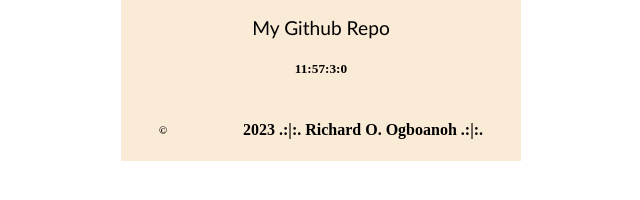
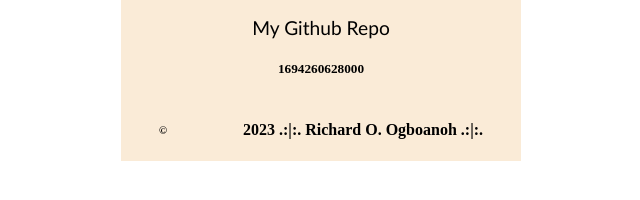
Before and after one commit to devalasa/hnginternship, a plain HTML site: page index.html in a window 1280 px wide. Shown: the part 404-604 px from the top of the page, 319-959 px from the left. Drawn offline with Linux system fonts and the light colour scheme.

Commit message:
update on my hng page

```diff
--- a/index.html
+++ b/index.html
@@ -43,14 +43,12 @@
     document.querySelector(".date").textContent = fulldate;
     let copyYear = `${year} .:|:. Richard O. Ogboanoh .:|:.`;
     document.querySelector(".copy").textContent = copyYear;
-    const utc = new Date();
-    let hour = utc.getUTCHours();
-    let minute = utc.getMinutes();
-    let seconds = utc.getSeconds();
-    let mSeconds = utc.getMilliseconds();
-    document.querySelector(".utc-time").textContent = `${hour}:${minute}:${seconds}:${mSeconds}`;
-
-    console.log(hour, minute, seconds, mSeconds);
+function updateTime() {
+    let currentTime = new Date();
+    let currentUTCTime = currentTime.getTime();
+    document.querySelector(".utc-time").textContent = `${currentUTCTime}`;
+}
+setInterval(updateTime, 1);
     </script>
     </div>
 </body>
```
